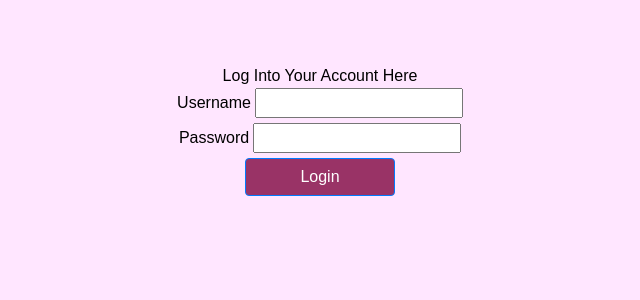
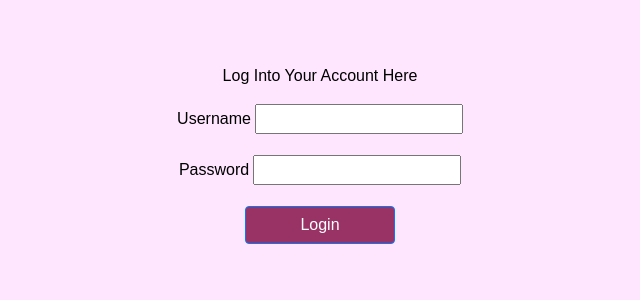
Before and after one commit to FablihaHossain/travel_blog, a Django app: page /login/ in a window 1280 px wide. Shown: the part 55-355 px from the top of the page, without its empty margins (320-960 px from the left). Run offline with Django 3.2, Linux system fonts and the light colour scheme; some libraries are stand-ins or nearby versions.

Commit message:
minor updates to login form

```diff
--- a/travelBlog/travelEntries/templates/login.html
+++ b/travelBlog/travelEntries/templates/login.html
@@ -6,12 +6,12 @@
 {% block content %}
 <body class = "body-html body size">
 	<div class ="jumbotron">
-		<div class = "container text-center form-words"> Log Into Your Account Here </div>
-		<div class="text-center">
+		<div class = "container text-center form-words" style="height: 40px"> Log Into Your Account Here </div>
+		<div class="form-group text-center form-fields">
 			<label class = "text-center form-words"> Username </label>
 			<input type = "username" name = "username">
 		</div>
-		<div class="text-center">
+		<div class="form-group text-center form-fields">
 			<label class = "text-center form-words"> Password </label>
 			<input type="password" name="password">
 		</div>
```
